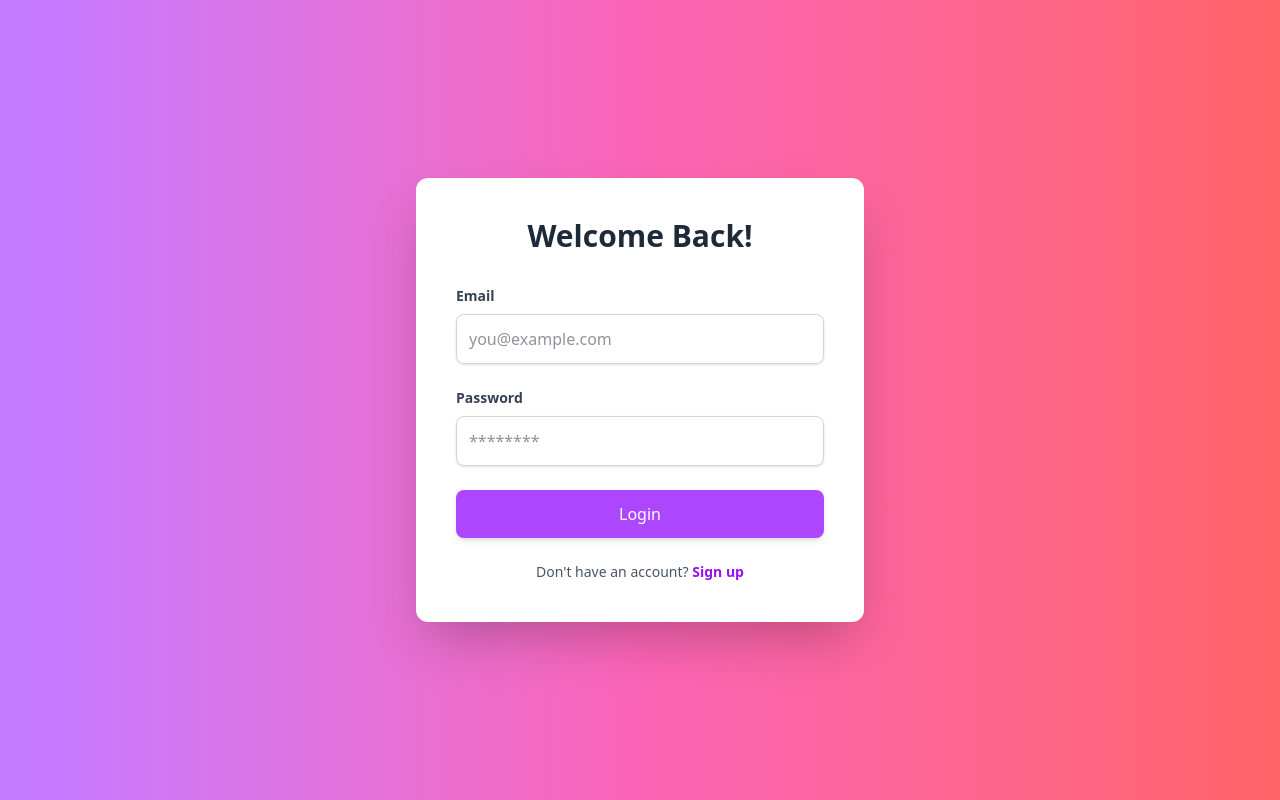
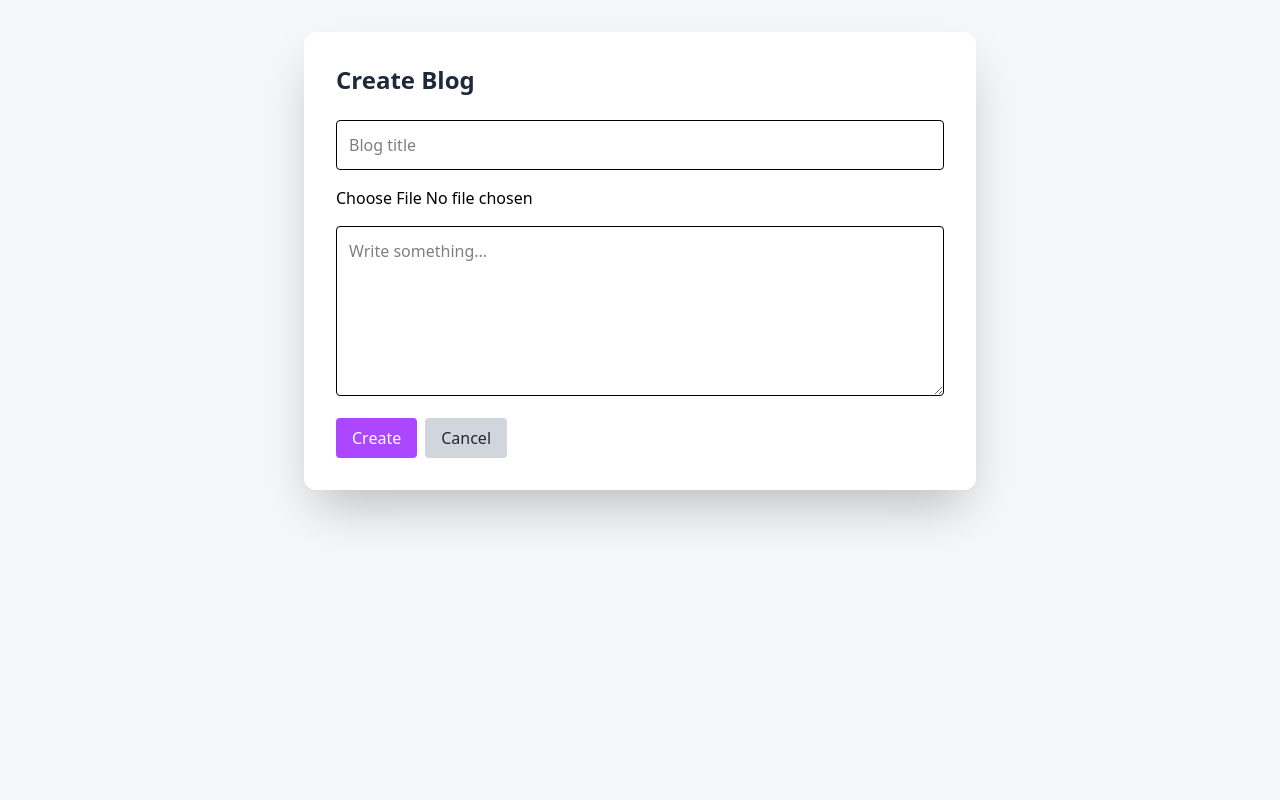
Before and after one commit to IvoryRoses/simple-blog, a React (Vite) app: page /blogs/new in a window 1280 px wide. Before the commit this address led to /. Built offline with nearby package versions, Linux system fonts and the light colour scheme; no server answers.

Commit message:
Change styles of the blog view and login

```diff
--- a/package.json
+++ b/package.json
@@ -15,6 +15,7 @@
     "@tailwindcss/vite": "^4.1.18",
     "react": "^19.2.0",
     "react-dom": "^19.2.0",
+    "react-icons": "^5.5.0",
     "react-redux": "^9.2.0",
     "react-router": "^7.13.0",
     "react-router-dom": "^7.13.0",
--- a/src/pages/AuthForm.tsx
+++ b/src/pages/AuthForm.tsx
@@ -38,6 +38,7 @@ export default function AuthForm() {
             setUser({
               id: data.user.id,
               email: data.user.email!,
+              user_metadata: data.user.user_metadata,
             }),
           );
           navigate("/blogs");
@@ -63,7 +64,7 @@ export default function AuthForm() {
   };
 
   return (
-    <div className="flex min-h-screen items-center justify-center bg-linear-to-r from-purple-400 via-pink-400 to-red-400 p-4">
+    <div className="flex min-h-screen items-center justify-center bg-[#f6f7f9] p-4">
       <form
         onSubmit={handleSubmit}
         className="hover:shadow-3xl w-full max-w-md rounded-xl bg-white p-10 shadow-2xl transition-all"
@@ -85,7 +86,7 @@ export default function AuthForm() {
             </label>
             <input
               type="text"
-              className="w-full rounded-lg border border-gray-300 p-3 text-gray-800 shadow-sm transition outline-none focus:border-purple-500 focus:ring focus:ring-purple-200"
+              className="w-full rounded-lg border border-gray-300 p-3 text-gray-800 shadow-sm transition outline-none focus:border-blue-500 focus:ring focus:ring-purple-200"
               placeholder="Your Name"
               value={authorName}
               onChange={(e) => setAuthorName(e.target.value)}
@@ -100,7 +101,7 @@ export default function AuthForm() {
           </label>
           <input
             type="email"
-            className="w-full rounded-lg border border-gray-300 p-3 text-gray-800 shadow-sm transition outline-none focus:border-purple-500 focus:ring focus:ring-purple-200"
+            className="w-full rounded-lg border border-gray-300 p-3 text-gray-800 shadow-sm transition outline-none focus:border-blue-500 focus:ring focus:ring-purple-200"
             placeholder="you@example.com"
             value={email}
             onChange={(e) => setEmail(e.target.value)}
@@ -114,7 +115,7 @@ export default function AuthForm() {
           </label>
           <input
             type="password"
-            className="w-full rounded-lg border border-gray-300 p-3 text-gray-800 shadow-sm transition outline-none focus:border-purple-500 focus:ring focus:ring-purple-200"
+            className="w-full rounded-lg border border-gray-300 p-3 text-gray-800 shadow-sm transition outline-none focus:border-blue-500 focus:ring focus:ring-purple-200"
             placeholder="********"
             value={password}
             onChange={(e) => setPassword(e.target.value)}
@@ -129,7 +130,7 @@ export default function AuthForm() {
             </label>
             <input
               type="password"
-              className="w-full rounded-lg border border-gray-300 p-3 text-gray-800 shadow-sm transition outline-none focus:border-purple-500 focus:ring focus:ring-purple-200"
+              className="w-full rounded-lg border border-gray-300 p-3 text-gray-800 shadow-sm transition outline-none focus:border-blue-500 focus:ring focus:ring-purple-200"
               placeholder="********"
               value={confirmPassword}
               onChange={(e) => setConfirmPassword(e.target.value)}
@@ -143,8 +144,8 @@ export default function AuthForm() {
           disabled={loading}
           className={`w-full transform rounded-lg py-3 text-white shadow-md transition hover:-translate-y-0.5 hover:shadow-lg ${
             isLogin
-              ? "bg-purple-500 hover:bg-purple-600"
-              : "bg-pink-500 hover:bg-pink-600"
+              ? "bg-blue-500 hover:bg-blue-600"
+              : "bg-blue-600 hover:bg-blue-700"
           }`}
         >
           {loading
@@ -161,7 +162,7 @@ export default function AuthForm() {
           <button
             type="button"
             onClick={() => setIsLogin(!isLogin)}
-            className="font-semibold text-purple-600 hover:underline"
+            className="font-semibold text-blue-600 hover:underline"
           >
             {isLogin ? "Sign up" : "Login"}
           </button>
--- a/src/pages/BlogCreate.tsx
+++ b/src/pages/BlogCreate.tsx
@@ -64,7 +64,7 @@ export default function BlogCreate() {
   };
 
   return (
-    <div className="min-h-screen bg-linear-to-r from-purple-400 via-pink-400 to-red-400 p-8">
+    <div className="min-h-screen bg-[#f6f7f9] p-8">
       <div className="mx-auto max-w-2xl rounded-xl bg-white p-8 shadow-2xl">
         <h1 className="mb-6 text-2xl font-bold text-gray-800">Create Blog</h1>
 
--- a/src/pages/BlogList.tsx
+++ b/src/pages/BlogList.tsx
@@ -58,7 +58,7 @@ export default function BlogsList() {
   };
 
   return (
-    <div className="min-h-screen p-8">
+    <div className="min-h-screen bg-[#f6f7f9] p-8">
       <div className="mb-8 flex items-center justify-between">
         <h1 className="text-xl font-bold text-gray-800">Blogs</h1>
         <div className="flex gap-2">
@@ -94,19 +94,21 @@ export default function BlogsList() {
                 />
               )}
               <div className="p-4">
-                <a className="text-[#a2a8ae]">{blog.created_at}</a>
+                <a className="text-[#a2a8ae]">
+                  {new Date(blog.created_at).toLocaleDateString()}
+                </a>
                 <h2 className="text-xl font-bold">{blog.title}</h2>
 
                 <p className="mt-2 h-11 overflow-hidden text-gray-700">
                   {blog.content}
                 </p>
-                <div className="mt-4 flex items-center justify-between">
-                  <p className="text-sm text-gray-500">
+                <div className="mt-4 mb-4 flex items-center justify-between border-t border-[#a2a8ae]">
+                  <p className="mt-4 text-sm text-gray-500">
                     By {blog.author_name || "Anonymous"}
                   </p>
                   <p
                     onClick={() => navigate(`/blogs/${blog.id}/view`)}
-                    className="cursor-pointer text-sm text-blue-500 hover:underline"
+                    className="mt-4 cursor-pointer text-sm text-blue-500 hover:underline"
                   >
                     View More →
                   </p>
--- a/src/pages/BlogView.tsx
+++ b/src/pages/BlogView.tsx
@@ -2,6 +2,8 @@ import { useEffect, useState } from "react";
 import { useParams, useNavigate } from "react-router-dom";
 import { supabase } from "../supabase";
 import type { Blog } from "./BlogList";
+import { FaRegTrashAlt } from "react-icons/fa";
+import { RiPencilFill } from "react-icons/ri";
 
 export default function BlogView() {
   const { id } = useParams<{ id: string }>();
@@ -61,20 +63,38 @@ export default function BlogView() {
   }
 
   return (
-    <div className="min-h-screen bg-gray-50 p-8">
+    <div className="min-h-screen bg-[#f6f7f9] p-8">
       <div className="mx-auto max-w-4xl rounded-xl bg-white p-8 shadow-lg">
+        <div className="mb-4 flex items-center justify-between">
           <button
             onClick={() => navigate("/blogs")}
             className="mb-4 text-blue-500 hover:underline"
           >
             ← Back to Blogs
           </button>
+          {blog.author_id === userId && (
+            <div className="flex gap-2">
+              <button
+                onClick={() => navigate(`/blogs/${blog.id}/edit`)}
+                className="rounded bg-gray-100 px-2 py-1 text-sm text-black hover:bg-gray-300"
+              >
+                <RiPencilFill /> Edit Post
+              </button>
+              <button
+                onClick={handleDelete}
+                className="rounded bg-red-100 px-2 py-1 text-sm text-red-600 hover:bg-red-200"
+              >
+                <FaRegTrashAlt /> Delete
+              </button>
+            </div>
+          )}
+        </div>
 
         {blog.image_url && (
           <img
             src={blog.image_url}
             alt={blog.title}
-            className="mb-6 h-96 w-full rounded-xl object-cover"
+            className="mb-6 h-full w-full rounded-xl object-cover"
           />
         )}
 
@@ -89,23 +109,6 @@ export default function BlogView() {
         <div className="prose prose-lg max-w-none">
           <p className="whitespace-pre-wrap text-gray-700">{blog.content}</p>
         </div>
-
-        {blog.author_id === userId && (
-          <div className="mt-8 flex gap-2 border-t pt-6">
-            <button
-              onClick={() => navigate(`/blogs/${blog.id}/edit`)}
-              className="rounded bg-blue-500 px-4 py-2 text-white hover:bg-blue-600"
-            >
-              Edit
-            </button>
-            <button
-              onClick={handleDelete}
-              className="rounded bg-red-500 px-4 py-2 text-white hover:bg-red-600"
-            >
-              Delete
-            </button>
-          </div>
-        )}
       </div>
     </div>
   );
--- a/src/router.tsx
+++ b/src/router.tsx
@@ -11,30 +11,9 @@ export default function Router() {
     <BrowserRouter>
       <Routes>
         <Route path="/" element={<AuthForm />} />
-        <Route
-          path="/blogs"
-          element={
-            <ProtectedRoute>
-              <Blogs />
-            </ProtectedRoute>
-          }
-        />
-        <Route
-          path="/blogs/new"
-          element={
-            <ProtectedRoute>
-              <BlogCreate />
-            </ProtectedRoute>
-          }
-        />
-        <Route
-          path="/blogs/:id/edit"
-          element={
-            <ProtectedRoute>
-              <BlogEdit />
-            </ProtectedRoute>
-          }
-        />
+        <Route path="/blogs" element={<Blogs />} />
+        <Route path="/blogs/new" element={<BlogCreate />} />
+        <Route path="/blogs/:id/edit" element={<BlogEdit />} />
         <Route path="/blogs/:id/view" element={<BlogView />} />
       </Routes>
     </BrowserRouter>
```
Also changed, not shown: 1 other file (tests, documents, lock files or other folders). Lines whose indentation alone changed are shown as unchanged.
